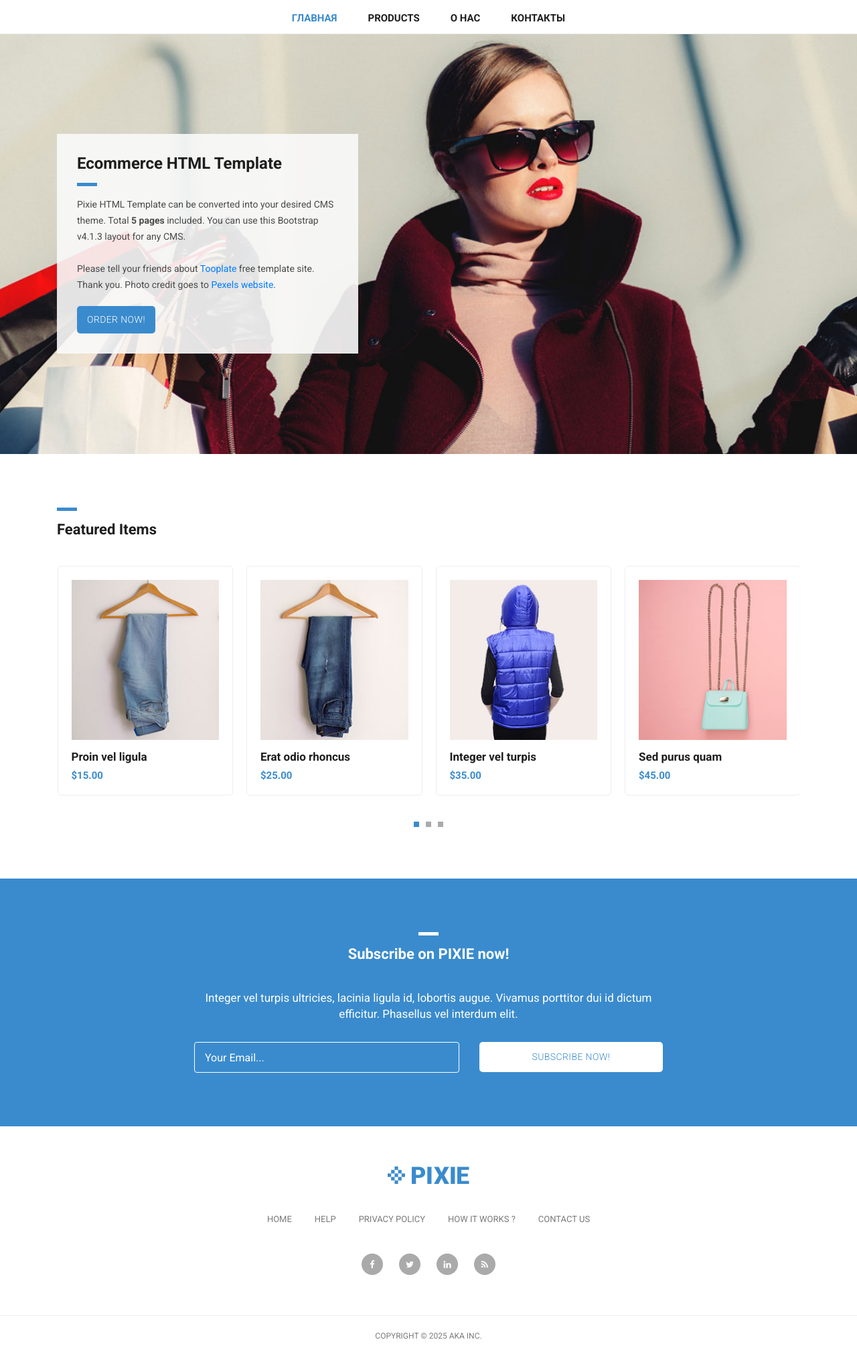
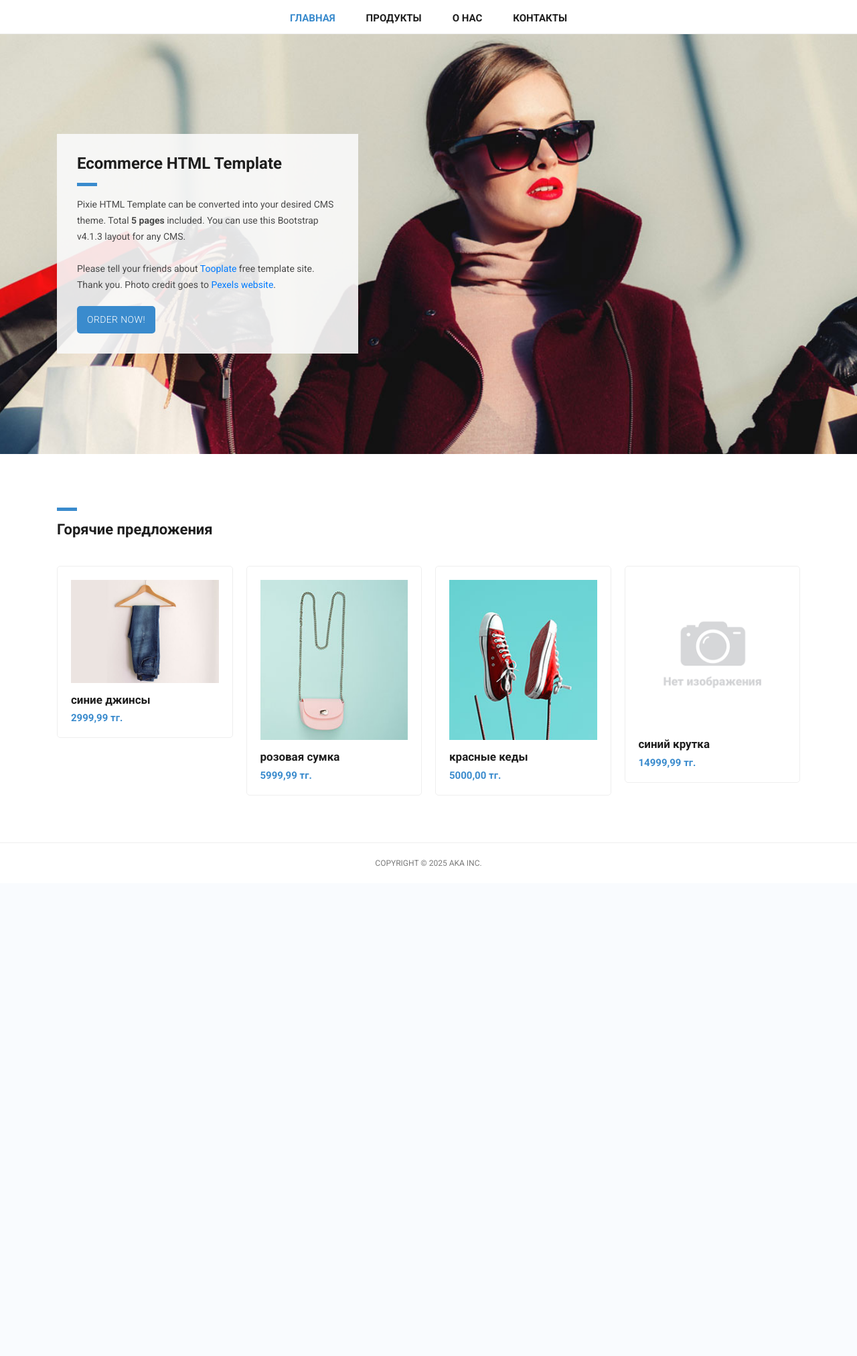
Before and after one commit to D3F4YLT/step_shop, a Django app: page / in a window 1280 px wide. Shown: the part 140-2165 px from the top of the page at 67% size. After the commit the page ends 1433 px from the top, so only its background shows below. Run offline with Django 5.2, Linux system fonts and the light colour scheme; data comes from the database, SQL or seed files in the repository; both versions use the stored data as it was after the commit; some libraries are stand-ins or nearby versions.

Commit message:
lesson_06: Работа с данными

```diff
--- a/mainapp/urls.py
+++ b/mainapp/urls.py
@@ -23,7 +23,7 @@ app_name = 'mainapp'
 urlpatterns = [
     path('', index, name='index'),
     path('contacts/', contacts, name='contacts'),
-    path('about', about, name='about'),
+    path('about/', about, name='about'),
     path('products/', products, name='products'),
     path('product/', product, name='product'),
 ]
--- a/mainapp/views.py
+++ b/mainapp/views.py
@@ -1,10 +1,16 @@
 from django.shortcuts import render
+
+from mainapp.models import Product
+
 
 def index(request):
     title = 'Главная'
 
+    prods = Product.objects.all()[:4]
+
     context = {
         'title': title,
+        'products': prods,
     }
 
 
--- a/templates/Inc/inc_main_menu.html
+++ b/templates/Inc/inc_main_menu.html
@@ -15,10 +15,10 @@
               </a>
             </li>
             <li class="nav-item">
-              <a class="nav-link" href="product.html">Products</a>
+              <a class="nav-link" href="{% url 'mainapp:product' %}">Продукты</a>
             </li>
             <li class="nav-item">
-              <a class="nav-link" href="about.html">О нас</a>
+              <a class="nav-link" href="{% url 'mainapp:about' %}">О нас</a>
             </li>
             <li class="nav-item">
               <a class="nav-link" href="{% url 'mainapp:contacts' %}">Контакты</a>
--- a/templates/base.html
+++ b/templates/base.html
@@ -55,83 +55,6 @@
     {% endblock %}
 
 
-    <!-- Subscribe Form Starts Here -->
-    <div class="subscribe-form">
-      <div class="container">
-        <div class="row">
-          <div class="col-md-12">
-            <div class="section-heading">
-              <div class="line-dec"></div>
-              <h1>Subscribe on PIXIE now!</h1>
-            </div>
-          </div>
-          <div class="col-md-8 offset-md-2">
-            <div class="main-content">
-              <p>Integer vel turpis ultricies, lacinia ligula id, lobortis augue. Vivamus porttitor dui id dictum efficitur. Phasellus vel interdum elit.</p>
-              <div class="container">
-                <form id="subscribe" action="" method="get">
-                  <div class="row">
-                    <div class="col-md-7">
-                      <fieldset>
-                        <input name="email" type="text" class="form-control" id="email"
-                        onfocus="if(this.value == 'Your Email...') { this.value = ''; }"
-                    	onBlur="if(this.value == '') { this.value = 'Your Email...';}"
-                    	value="Your Email..." required="">
-                      </fieldset>
-                    </div>
-                    <div class="col-md-5">
-                      <fieldset>
-                        <button type="submit" id="form-submit" class="button">Subscribe Now!</button>
-                      </fieldset>
-                    </div>
-                  </div>
-                </form>
-              </div>
-            </div>
-          </div>
-        </div>
-      </div>
-    </div>
-    <!-- Subscribe Form Ends Here -->
-
-
-
-    <!-- Footer Starts Here -->
-    <div class="footer">
-      <div class="container">
-        <div class="row">
-          <div class="col-md-12">
-            <div class="logo">
-              <img src="{% static 'assets/images/header-logo.png' %}" alt="">
-            </div>
-          </div>
-          <div class="col-md-12">
-            <div class="footer-menu">
-              <ul>
-                <li><a href="#">Home</a></li>
-                <li><a href="#">Help</a></li>
-                <li><a href="#">Privacy Policy</a></li>
-                <li><a href="#">How It Works ?</a></li>
-                <li><a href="#">Contact Us</a></li>
-              </ul>
-            </div>
-          </div>
-          <div class="col-md-12">
-            <div class="social-icons">
-              <ul>
-                <li><a href="#"><i class="fa fa-facebook"></i></a></li>
-                <li><a href="#"><i class="fa fa-twitter"></i></a></li>
-                <li><a href="#"><i class="fa fa-linkedin"></i></a></li>
-                <li><a href="#"><i class="fa fa-rss"></i></a></li>
-              </ul>
-            </div>
-          </div>
-        </div>
-      </div>
-    </div>
-    <!-- Footer Ends Here -->
-
-
     <!-- Sub Footer Starts Here -->
     <div class="sub-footer">
       <div class="container">
--- a/templates/index.html
+++ b/templates/index.html
@@ -35,74 +35,30 @@
           <div class="col-md-12">
             <div class="section-heading">
               <div class="line-dec"></div>
-              <h1>Featured Items</h1>
+              <h1>Горячие предложения</h1>
             </div>
           </div>
           <div class="col-md-12">
             <div class="owl-carousel owl-theme">
-              <a href="single-product.html">
-                <div class="featured-item">
-                  <img src="{% static 'assets/images/item-01.jpg' %}" alt="Item 1">
-                  <h4>Proin vel ligula</h4>
-                  <h6>$15.00</h6>
-                </div>
-              </a>
-              <a href="single-product.html">
-                <div class="featured-item">
-                  <img src="{% static 'assets/images/item-02.jpg' %}" alt="Item 2">
-                  <h4>Erat odio rhoncus</h4>
-                  <h6>$25.00</h6>
-                </div>
-              </a>
-              <a href="single-product.html">
-                <div class="featured-item">
-                  <img src="{% static 'assets/images/item-03.jpg' %}" alt="Item 3">
-                  <h4>Integer vel turpis</h4>
-                  <h6>$35.00</h6>
-                </div>
-              </a>
-              <a href="single-product.html">
-                <div class="featured-item">
-                  <img src="{% static 'assets/images/item-04.jpg' %}" alt="Item 4">
-                  <h4>Sed purus quam</h4>
-                  <h6>$45.00</h6>
-                </div>
-              </a>
-              <a href="single-product.html">
-                <div class="featured-item">
-                  <img src="{% static 'assets/images/item-05.jpg' %}" alt="Item 5">
-                  <h4>Morbi aliquet</h4>
-                  <h6>$55.00</h6>
-                </div>
-              </a>
-              <a href="single-product.html">
-                <div class="featured-item">
-                  <img src="{% static 'assets/images/item-06.jpg' %}" alt="Item 6">
-                  <h4>Urna ac diam</h4>
-                  <h6>$65.00</h6>
-                </div>
-              </a>
-              <a href="single-product.html">
-                <div class="featured-item">
-                  <img src="{% static 'assets/images/item-04.jpg' %}" alt="Item 7">
-                  <h4>Proin eget imperdiet</h4>
-                  <h6>$75.00</h6>
-                </div>
-              </a>
-              <a href="single-product.html">
-                <div class="featured-item">
-                  <img src="{% static 'assets/images/item-05.jpg' static}" alt="Item 8">
-                  <h4>Nullam risus nisl</h4>
-                  <h6>$85.00</h6>
-                </div>
-              </a>
-              <a href="single-product.html">
-                <div class="featured-item">
-                  <img src="{% static 'assets/images/item-06.jpg' %}" alt="Item 9">
-                  <h4>Cras tempus</h4>
-                  <h6>$95.00</h6>
-                </div>
-              </a>
+
+                {% for product in products %}
+                    <a href="#">
+                      <div class="featured-item">
+                          {% if product.image %}
+                             <img src="{{ product.image.url }}"
+                                  alt="{{ product.name }}">
+                          {% else %}
+                             <img src="{% static 'assets/images/noimage.png' %}"
+                                  alt="нет изображения">
+                          {% endif %}
+
+                        <h4>{{ product.name }}</h4>
+                        <h6>{{ product.price }} тг.</h6>
+                      </div>
+                    </a>
+                {% endfor %}
+
+
             </div>
           </div>
         </div>
```
Also changed, not shown: templates/contact.html (+13 -13 lines), templates/product.html (+20 -20 lines), templates/single-product.html (+26 -26 lines), db.sqlite3, media/product_images/item-03.jpg (added), static/assets/images/noimage.png (added).
